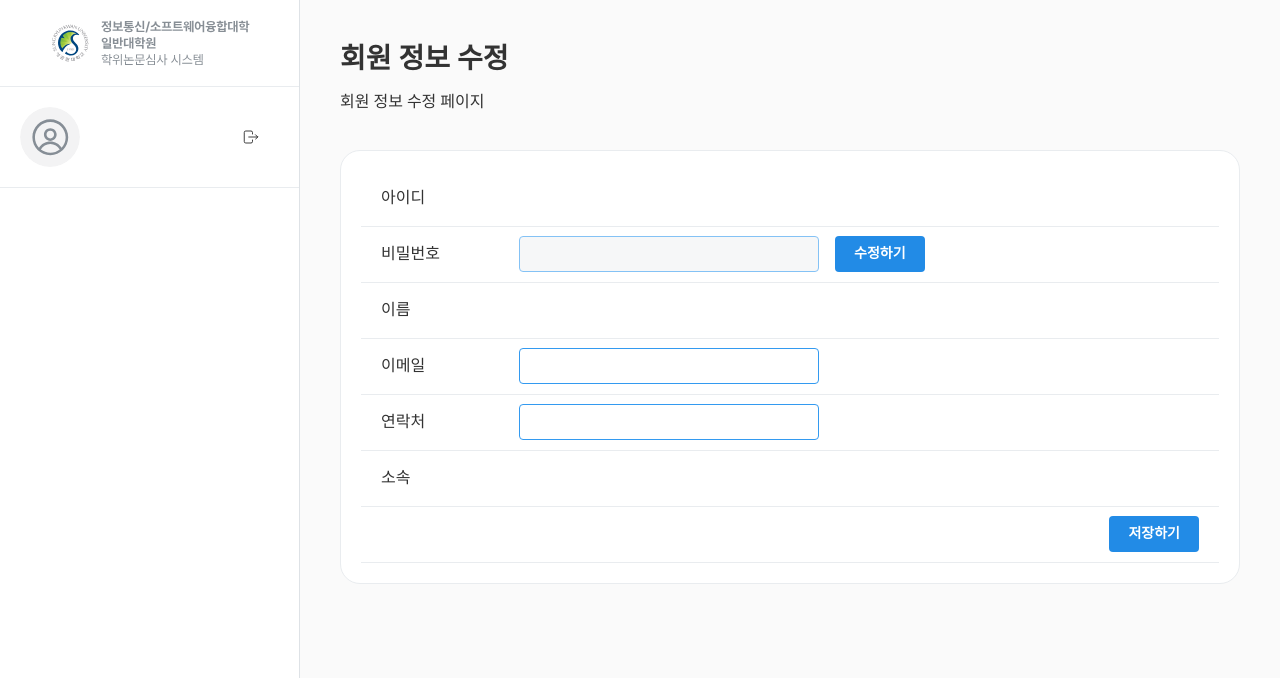
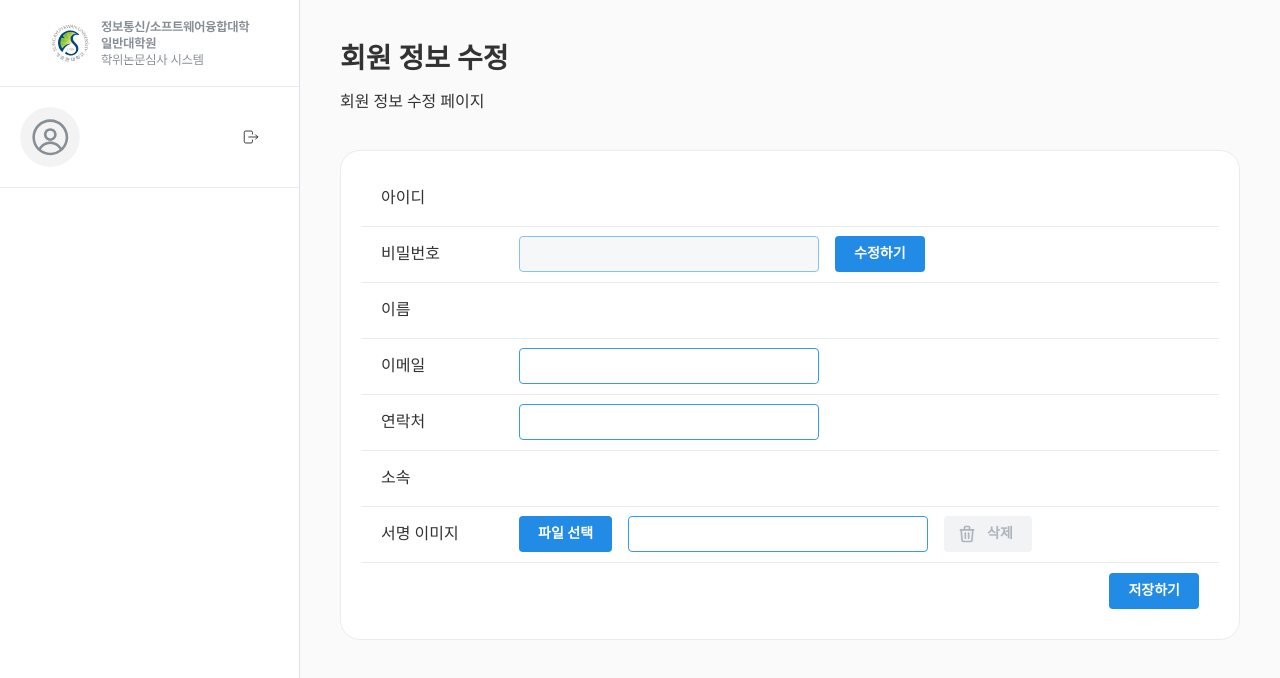
Before and after one commit to SystemConsultantGroup/ICC-grad-dissertion-manage-frontend, a Next.js app: page /prof/account in a window 1280 px wide. Shown: the top 678 px of the page. Built offline with nearby package versions, Linux system fonts and the light colour scheme; no server answers; a web font is replaced by a local one.

Commit message:
feat: 교수 서명 file upload row 컴포넌트 단순 추가

```diff
--- a/src/components/common/rows/FileUploadRow/FileUploadRow.tsx
+++ b/src/components/common/rows/FileUploadRow/FileUploadRow.tsx
@@ -31,7 +31,7 @@ function FileUploadRow({ field, onChange, defaultFile }: Props) {
   }, [defaultFile]); // eslint-disable-line react-hooks/exhaustive-deps
 
   return (
-    <Row field={field} fieldSize="sm">
+    <Row field={field}>
       <Group gap={16}>
         <FileButton onChange={handleFileChange} resetRef={resetRef}>
           {(props) => <Button {...props}>파일 선택</Button>}
--- a/src/components/pages/account/UserInfoEditSection.tsx
+++ b/src/components/pages/account/UserInfoEditSection.tsx
@@ -3,7 +3,7 @@
 import { Button, Group, PasswordInput, Stack, TextInput } from "@mantine/core";
 import BasicRow from "@/components/common/rows/BasicRow/BasicRow";
 import ButtonRow from "@/components/common/rows/ButtonRow/ButtonRow";
-import { RowGroup } from "@/components/common/rows";
+import { FileUploadRow, RowGroup } from "@/components/common/rows";
 import { useAuth } from "@/components/common/AuthProvider";
 import { isEmail, isNotEmpty, useForm } from "@mantine/form";
 import { useState } from "react";
@@ -97,9 +97,12 @@ function UserInfoEditSection() {
             <RowGroup>
               <BasicRow field="소속">{user?.department.name}</BasicRow>
             </RowGroup>
+            <RowGroup>
+              <FileUploadRow field="서명 이미지" />
+            </RowGroup>
           </>
         )}
-        <RowGroup>
+        <RowGroup withBorderBottom={false}>
           <ButtonRow
             buttons={[
               <Button key="save" type="submit">
```
